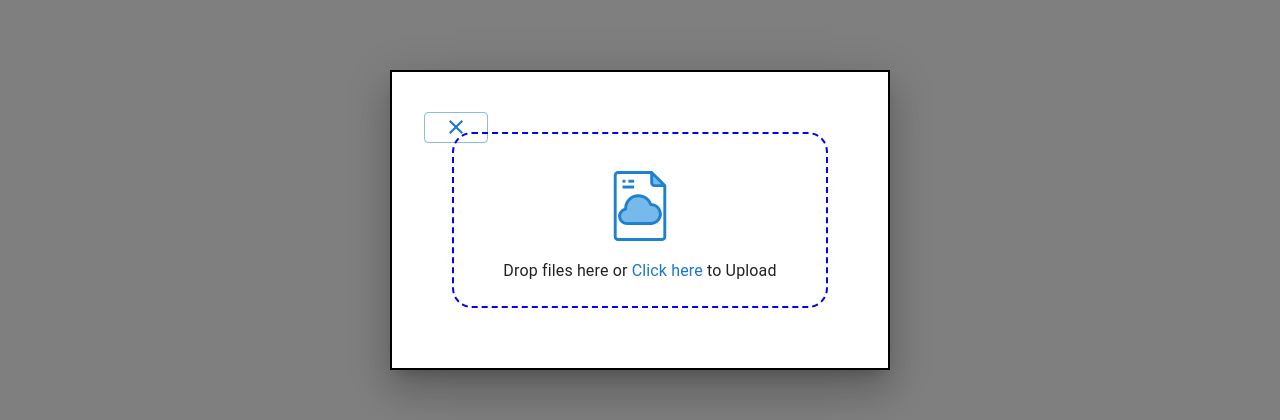
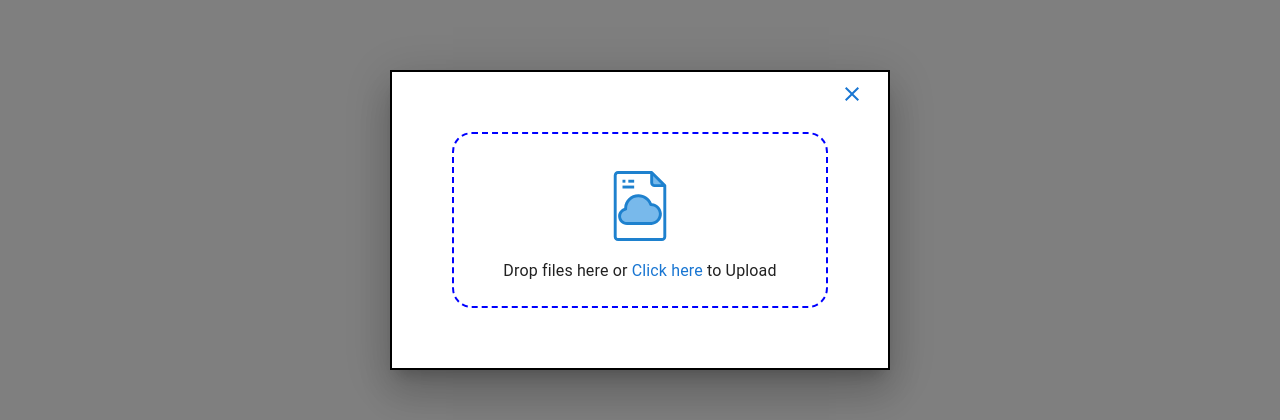
Before and after one commit to nisuJaiswal/hackNuThon, a React (Vite) app: page / in a window 1280 px wide. Both pictures are taken after a click on the link "UPLOAD". Shown: the part 180-600 px from the top of the page. Built offline with nearby package versions, Linux system fonts and the light colour scheme.

Commit message:
close-button-added

```diff
--- a/src/components/Header.jsx
+++ b/src/components/Header.jsx
@@ -83,24 +83,28 @@ const Header = () => {
                 bgcolor: "background.paper",
                 border: "2px solid #000",
                 boxShadow: 24,
-                p: 4,
                 height: { xs: "400px", lg: "300px" },
                 width: { xs: "300px", lg: "500px" },
               }}
             // sx={{ xs: {}, sm: {} }}
             >
               <Typography id="modal-modal-title" variant="h6" component="h2">
+                <div style={{ display: 'flex', justifyContent: 'flex-end', margin: '0' }}>
+
                   <Button
                     color="primary"
                     // sx={{ my: 1}}
                     sx={{
                       my: 1,
+                      mr: .5,
                       p: 0.3,
                     }}
-                  variant="outlined"
+                    variant="text"
+                    onClick={handleClose}
                   >
                     <CloseIcon />
                   </Button>
+                </div>
               </Typography>
 
               <Typography
```
Also changed, not shown: src/pages/Analysis.jsx (indentation only), 1 other file (tests, documents, lock files or other folders). Lines whose indentation alone changed are shown as unchanged.
